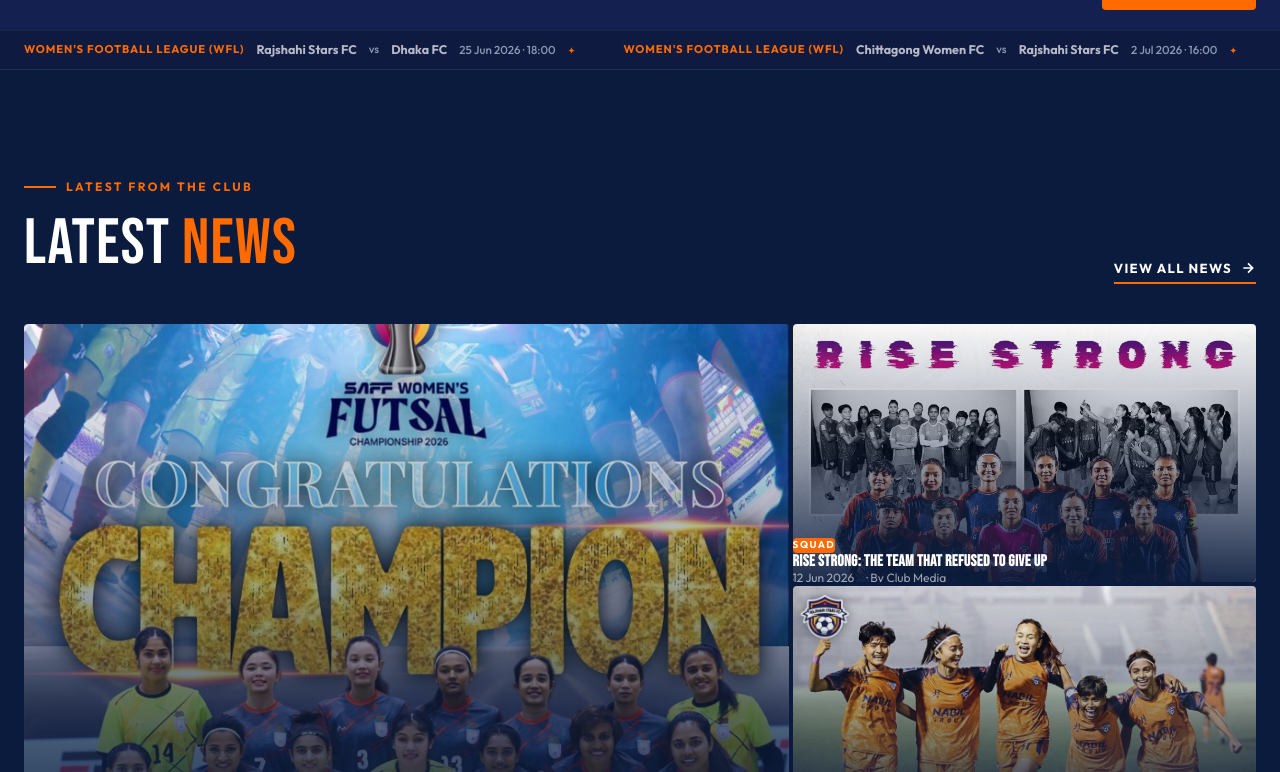
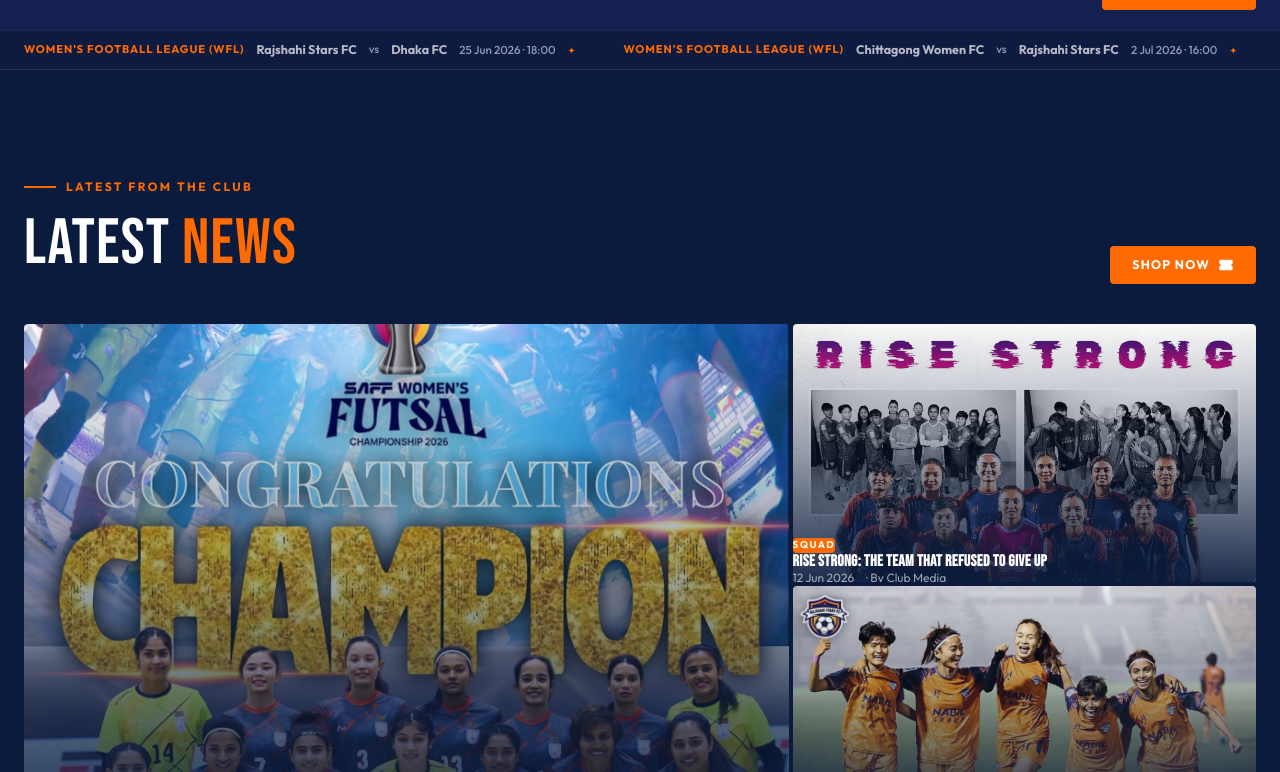
Before and after one commit to sif1t/rajshahi-starsfc, a Next.js app: page / in a window 1280 px wide. Shown: the part 943-1715 px from the top of the page. Built offline with nearby package versions, Linux system fonts and the light colour scheme.

Commit message:
fix: update layout and styling in ContactPage and ShopPage for improved consistency and user experience

```diff
--- a/src/app/contact/page.tsx
+++ b/src/app/contact/page.tsx
@@ -10,8 +10,9 @@
     <div className="flex min-h-screen flex-col">
       <Navbar />
 
-      <main className="flex-1 bg-[#070D1B] text-white px-4 sm:px-6 lg:px-8 font-sans selection:bg-[#FF5A00] selection:text-white flex items-center justify-center pt-18 pb-16 min-h-screen">
-        <div className="max-w-7xl w-full flex flex-col items-center justify-center gap-12">
+      <main className="flex-1 bg-[#070D1B] text-white font-sans selection:bg-[#FF5A00] selection:text-white flex items-center justify-center pt-18 pb-16 min-h-screen">
+        <div className="container">
+          <div className="max-w-7xl w-full flex flex-col items-center justify-center gap-12">
 
         {/* Page Header */}
         <motion.div
@@ -176,6 +177,7 @@
           </motion.div>
 
         </div>
+          </div>
         </div>
       </main>
 
--- a/src/app/shop/page.tsx
+++ b/src/app/shop/page.tsx
@@ -103,8 +103,8 @@
         {/* spacer to clear fixed navbar and create a small gap */}
         <div className="h-18 md:h-20" aria-hidden />
 
-        {/* ── Outer Wrapper for the Entire Page Content ──────────────────── */}
-        <div className="mx-auto max-w-360 px-6 w-full mb-20 lg:mb-28">
+        {/* ── Outer Wrapper for the Entire Page Content (match Home gutters) ──────────────────── */}
+        <div className="container w-full mb-20 lg:mb-28">
 
           {/* ── Page Header ──────────────────────────── */}
           <div className="text-center mb-12">
@@ -226,32 +226,15 @@
       {/* Hide scrollbar styles inline for convenience */}
       <style dangerouslySetInnerHTML={{__html: `
         .shopGrid {
-          display: flex;
-          flex-wrap: wrap;
+          display: grid;
+          grid-template-columns: repeat(auto-fit, minmax(280px, 280px));
           justify-content: center;
           gap: 32px;
         }
 
         .shopCard {
-          width: min(100%, 320px);
-        }
-
-        @media (min-width: 640px) {
-          .shopCard {
-            width: min(calc(50% - 16px), 320px);
-          }
-        }
-
-        @media (min-width: 1024px) {
-          .shopCard {
-            width: min(calc(33.333% - 21.5px), 320px);
-          }
-        }
-
-        @media (min-width: 1280px) {
-          .shopCard {
-            width: min(calc(25% - 24px), 320px);
-          }
+          width: 280px;
+          max-width: 100%;
         }
 
         .hide-scrollbar::-webkit-scrollbar {
--- a/src/components/Hero/Hero.tsx
+++ b/src/components/Hero/Hero.tsx
@@ -10,6 +10,10 @@
   return x - Math.floor(x);
 }
 
+function fixed(value: number, digits: number) {
+  return Number(value.toFixed(digits));
+}
+
 export default function Hero() {
   const [loaded, setLoaded] = useState(false);
   const [countdown, setCountdown] = useState({ days: 0, hours: 0, mins: 0 });
@@ -19,11 +23,11 @@
   const particles = useMemo(
     () =>
       Array.from({ length: 20 }, (_, i) => ({
-        left: `${seededRandom(i * 3) * 100}%`,
-        top: `${seededRandom(i * 3 + 1) * 80}%`,
-        delay: `${seededRandom(i * 3 + 2) * 4}s`,
-        duration: `${3 + seededRandom(i * 3 + 3) * 4}s`,
-        size: `${2 + seededRandom(i * 3 + 4) * 4}px`,
+        left: `${fixed(seededRandom(i * 3) * 100, 4)}%`,
+        top: `${fixed(seededRandom(i * 3 + 1) * 80, 4)}%`,
+        delay: `${fixed(seededRandom(i * 3 + 2) * 4, 3)}s`,
+        duration: `${fixed(3 + seededRandom(i * 3 + 3) * 4, 3)}s`,
+        size: `${fixed(2 + seededRandom(i * 3 + 4) * 4, 3)}px`,
       })),
     []
   );
@@ -117,7 +121,7 @@
             Buy Tickets
           </a>
           <a href="#news" className={styles.ctaOutline} id="hero-read-more">
-            Latest News
+           Latest News
             <svg width="16" height="16" viewBox="0 0 24 24" fill="none" stroke="currentColor" strokeWidth="2.5">
               <path d="M5 12h14M12 5l7 7-7 7"/>
             </svg>
--- a/src/components/LatestNews/LatestNews.module.css
+++ b/src/components/LatestNews/LatestNews.module.css
@@ -38,6 +38,30 @@
 .viewAllBtn:hover {
   color: var(--accent);
   gap: 14px;
+}
+
+.shopNowBtn {
+  display: inline-flex;
+  align-items: center;
+  gap: 8px;
+  background: var(--accent);
+  color: var(--white);
+  font-family: var(--font-body);
+  font-weight: 700;
+  font-size: 0.78rem;
+  letter-spacing: 0.1em;
+  text-transform: uppercase;
+  padding: 10px 22px;
+  border-radius: 4px;
+  text-decoration: none;
+  transition: all 0.3s ease;
+  white-space: nowrap;
+}
+
+.shopNowBtn:hover {
+  background: var(--accent-light);
+  transform: translateY(-2px);
+  box-shadow: var(--shadow-orange);
 }
 
 /* ---- MOSAIC GRID ---- */
@@ -95,25 +119,21 @@
 .cardOverlay {
   position: absolute;
   inset: 0;
-  background: linear-gradient(
-    to top,
+  background: linear-gradient(to top,
       rgba(10, 27, 61, 0.95) 0%,
       rgba(10, 27, 61, 0.5) 45%,
       rgba(10, 27, 61, 0.1) 70%,
-    transparent 100%
-  );
+      transparent 100%);
   transition: background 0.4s ease;
   z-index: 1;
 }
 
 .newsCard:hover .cardOverlay {
-  background: linear-gradient(
-    to top,
+  background: linear-gradient(to top,
       rgba(10, 27, 61, 0.98) 0%,
       rgba(10, 27, 61, 0.7) 50%,
       rgba(10, 27, 61, 0.3) 80%,
-    transparent 100%
-  );
+      transparent 100%);
 }
 
 .cardContent {
@@ -174,7 +194,7 @@
 .cardAuthor {
   font-family: var(--font-body);
   font-size: 0.72rem;
-  color: rgba(255,255,255,0.6);
+  color: rgba(255, 255, 255, 0.6);
 }
 
 .cardAuthor::before {
--- a/src/components/LatestNews/LatestNews.tsx
+++ b/src/components/LatestNews/LatestNews.tsx
@@ -1,6 +1,7 @@
 "use client";
 
 import { useState, useCallback, useEffect } from "react";
+import Link from "next/link";
 import styles from "./LatestNews.module.css";
 import FocusedCard from "./FocusedCard";
 import NewsGalleryModal from "./NewsGalleryModal";
@@ -82,16 +83,6 @@
     setGalleryOpen(true);
   }, []);
 
-  const openGalleryFromButton = useCallback(
-    (e: React.MouseEvent) => {
-      e.preventDefault();
-      setGalleryStartIndex(0);
-      setFocusedId(null);
-      setGalleryOpen(true);
-    },
-    []
-  );
-
   // Dismiss focus on Escape
   useEffect(() => {
     const onKey = (e: KeyboardEvent) => {
@@ -109,7 +100,6 @@
         className={styles.newsSection}
         id="news"
         aria-label="Latest News"
-        /* Clicking the section backdrop dismisses focus */
         onClick={isSomethingFocused ? handleBlur : undefined}
       >
         <div className={styles.container}>
@@ -121,17 +111,17 @@
                 Latest <span>News</span>
               </h2>
             </div>
-            <button
-              onClick={openGalleryFromButton}
-              className={`${styles.viewAllBtn} cursor-pointer bg-transparent border-0 p-0`}
-              id="news-view-all"
-              aria-label="Open full gallery"
+            <Link
+              href="/shop"
+              className={styles.shopNowBtn}
+              id="news-shop-now"
+              aria-label="Open shop page"
             >
-              View All News
-              <svg width="16" height="16" viewBox="0 0 24 24" fill="none" stroke="currentColor" strokeWidth="2.5">
-                <path d="M5 12h14M12 5l7 7-7 7" />
+              Shop Now
+              <svg width="16" height="16" viewBox="0 0 24 24" fill="currentColor">
+                <path d="M22 10V6a2 2 0 00-2-2H4a2 2 0 00-2 2v4c1.1 0 2 .9 2 2s-.9 2-2 2v4a2 2 0 002 2h16a2 2 0 002-2v-4c-1.1 0-2-.9-2-2s.9-2 2-2z" />
               </svg>
-            </button>
+            </Link>
           </div>
 
           {/* Mosaic Grid */}
```
Lines whose indentation alone changed are shown as unchanged.
